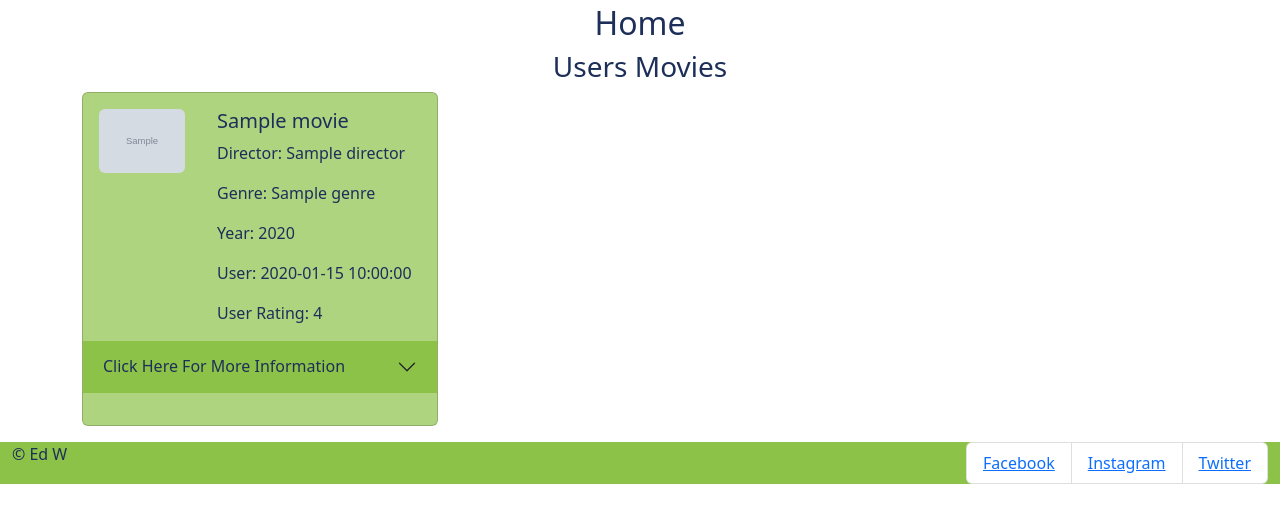
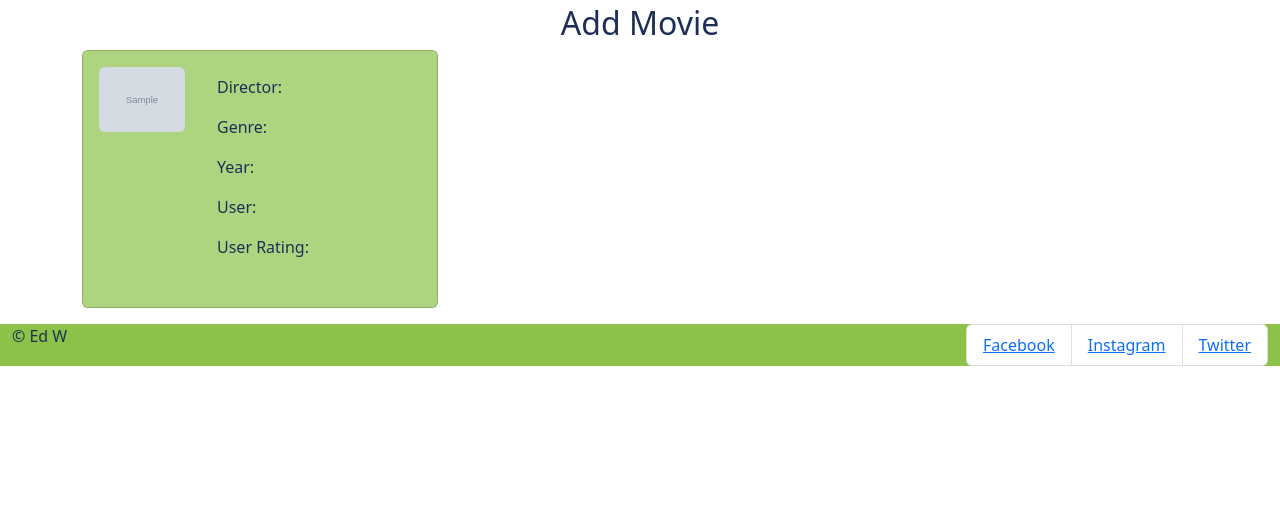
Before and after one commit to Ed-Whyatt/movie-lounge-ms-3, a Flask app: template movielounge/templates/select_movie.html in a window 1280 px wide. Shown: the part 82-605 px from the top of the page. Run offline with Flask 2, Linux system fonts and the light colour scheme; tables that the repository leaves empty hold one stand-in row (values such as "Sample post"); the template is opened without the code that fills it: values that come from a table or form of the project are taken from there, most other values are stand-ins (such as "Sample title", 1, 10 or a date in 2020); grey boxes marked "Sample" are stand-in pictures.

Commit message:
Delete bootstrap accordion from movie.html template

```diff
--- a/movielounge/templates/select_movie.html
+++ b/movielounge/templates/select_movie.html
@@ -1,13 +1,13 @@
 {% extends "base.html" %}
 {% block content %}
 
-<h2 class="text-center lounge-blue-text mt-1">Home</h2>
-<h3 class="text-center lounge-blue-text mt-2">Users Movies</h3>
+<h2 class="text-center lounge-blue-text mt-1">Add Movie</h2>
+
 
 
 
 <div class="row">
-    {% for movie in movies %}
+
     <div class="col-4">
 
         <!-- Boostrap card -->
@@ -23,64 +23,20 @@
 
                 <div class="col-8">
                     <div class="card-body lounge-blue-text">
-                        <h5 class="card-title">{{ movie.title }}</h5>
-                        <p class="card-text">Director: {{ movie.director }}</p>
-                        <p class="card-text">Genre: {{ movie.genre }}</p>
-                        <p class="card-text">Year: {{ movie.year }}</p>
-                        <p class="card-text">User: {{ movie.created_by }}</p>
-                        <p class="card-text">User Rating: {{ movie.user_rating }}</p>
+                        <h5 class="card-title"></h5>
+                        <p class="card-text">Director: </p>
+                        <p class="card-text">Genre: </p>
+                        <p class="card-text">Year: </p>
+                        <p class="card-text">User: </p>
+                        <p class="card-text">User Rating: </p>
                     </div>
                 </div>
-
-                <div class="col-12">
-
-                    <!-- bootstrap accordion -->
-                    <div class="accordion accordion-flush" id="accordionFlushExample">
-                        <div class="accordion-item">
-                            <h2 class="accordion-header" id="flush-headingOne">
-                                <!-- jinja loop index used for accordian -->
-                                <button class="accordion-button collapsed lounge-blue-text lounge-main-bg" type="button"
-                                    data-bs-toggle="collapse" data-bs-target="#flush-collapse{{ loop.index }}"
-                                    aria-expanded="false" aria-controls="flush-collapseOne">
-                                    Click Here For More Information
-                                </button>
-                            </h2>
-                            <div id="flush-collapse{{ loop.index }}" class="accordion-collapse collapse"
-                                aria-labelledby="flush-headingOne" data-bs-parent="#accordionFlushExample">
-
-                                <div class="accordion-body lounge-opaque-gray-bg">
-                                    <div class="card-body">
-                                        <ul class="list-group list-group-flush rounded">
-                                            <li class="list-group-item lounge-opaque-gray-bg">Plot: {{ movie.plot }}</li>
-                                            <li class="list-group-item lounge-opaque-gray-bg">Actors: {{ movie.actors }}</li>
-                                            <li class="list-group-item lounge-opaque-gray-bg">IMDB Rating: {{ movie.imdb_rating }}</li>
-                                            <li class="list-group-item lounge-opaque-gray-bg">Type: {{ movie.type }}</li>
-                                            <li class="list-group-item lounge-opaque-gray-bg">Rated: {{ movie.rated }}</li>
-
-                                            {% for category in categories %}
-                                            {% if category_id == movie.category_id %}
-                                            <li class="list-group-item lounge-opaque-gray-bg">Movie Lounge Category:
-                                                {{ category.category_name }}</li>
-                                            {% endif %}
-                                            {% endfor %}
-
-                                            <li class="list-group-item lounge-opaque-gray-bg">User Notes: {{ movie.user_notes }}</li>
-                                        </ul>
-                                    </div>
-                                </div>
-                            </div>
-                        </div>
-                    </div>
-                    <!-- Bootstrap accordion end -->
-                </div>
-
 
                 <div class="col-12">
                     <div class="card-body">
                         {% if session.user|lower == movie.created_by|lower or "admin" == session["user"] %}
                         <!-- Edit and delete movie buttons -->
-                        <a href="#" class="card-link btn lounge-blue-text btn-success">Edit</a>
-                        <a href="#" class="card-link btn lounge-blue-text btn-danger">Delete</a>
+
                         {% endif %}
                     </div>
                 </div>
@@ -90,7 +46,7 @@
         </div>
         <!-- Card End -->
     </div>
-    {% endfor %}
+
 </div>
 
 {% endblock %}
```
